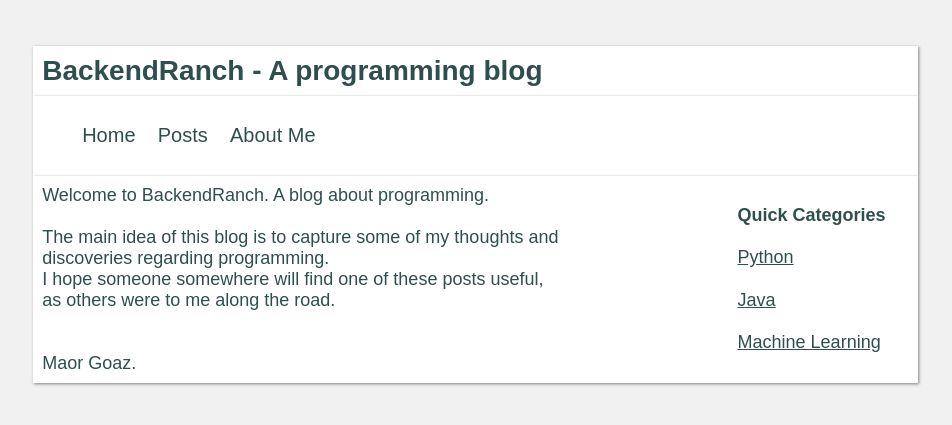
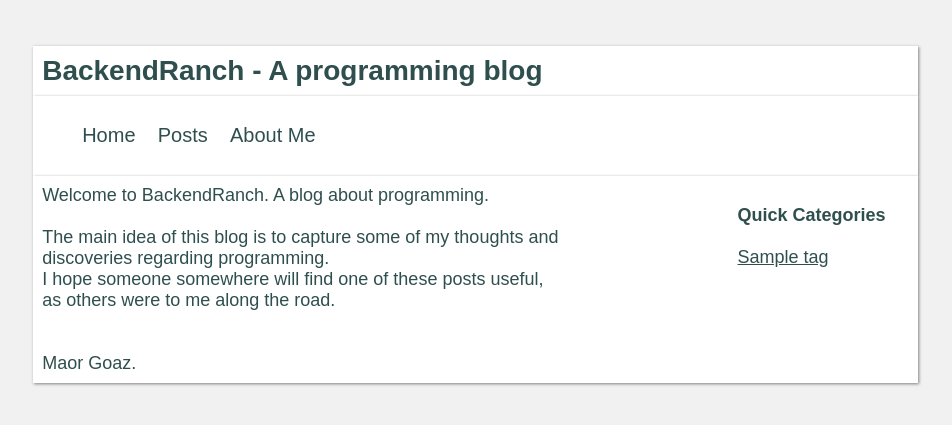
Before and after one commit to maorgo/backendRanch_django, a Django app: page /about in a window 1280 px wide. Shown: the top 425 px of the page, without its empty margins (139-1091 px from the left). Run offline with Django 3.2, Linux system fonts and the light colour scheme; tables that the repository leaves empty hold one stand-in row (values such as "Sample post").

Commit message:
Port to taggit

```diff
--- a/backendRanch/views.py
+++ b/backendRanch/views.py
@@ -1,22 +1,27 @@
 from django.shortcuts import render
+from taggit.models import Tag
+from posts.models import Post
 
-from posts.models import Post
+TAGS = Tag.objects.all()
 
 
 def return_index(request):
     # Get 5 latest posts ordered by date
     all_posts = Post.objects.all().order_by('-created_on')[:5]
-    context = {'main_content': all_posts}
+    context = {'main_content': all_posts,
+               'tags': TAGS}
     return render(request, 'posts.html', context=context)
 
 
 def about(request):
-    return render(request, 'about.html')
+    context = {'tags': TAGS}
+    return render(request, 'about.html', context=context)
 
 
 def return_posts_by_tag(request, tag):
     # Get all posts belonging to a specific tag
     # todo: instead of query, query it once at server startup and store it in cache
     p = Post.objects.filter(tags__name__in=[tag]).order_by('-created_on')
-    context = {'main_content': p}
+    context = {'main_content': p,
+               'tags': TAGS}
     return render(request, 'posts.html', context=context)
--- a/templates/layout2.html
+++ b/templates/layout2.html
@@ -23,9 +23,12 @@
             <div>
                 <div class="categories">
                     <p><b>Quick Categories</b></p>
-                    <p class="categories"><u><a href="/tags/python">Python</a></u></p>
-                    <p class="categories"><u><a href="/tags/java">Java</a></u></p>
-                    <p class="categories"><u><a href="/tags/machine%20learning">Machine Learning</a></u></p>
+                    {% for tag in tags %}
+                    <p class="categories"><u><a href="/tags/{{ tag }}">{{ tag }}</a></u></p>
+                    <!--<p class="categories"><u><a href="/tags/Python">Python</a></u></p>-->
+                    <!--<p class="categories"><u><a href="/tags/Java">Java</a></u></p>-->
+                    <!--<p class="categories"><u><a href="/tags/machine%20learning">Machine Learning</a></u></p>-->
+                    {% endfor %}
                 </div>
                 {% block content %} {% endblock %}
 
```
